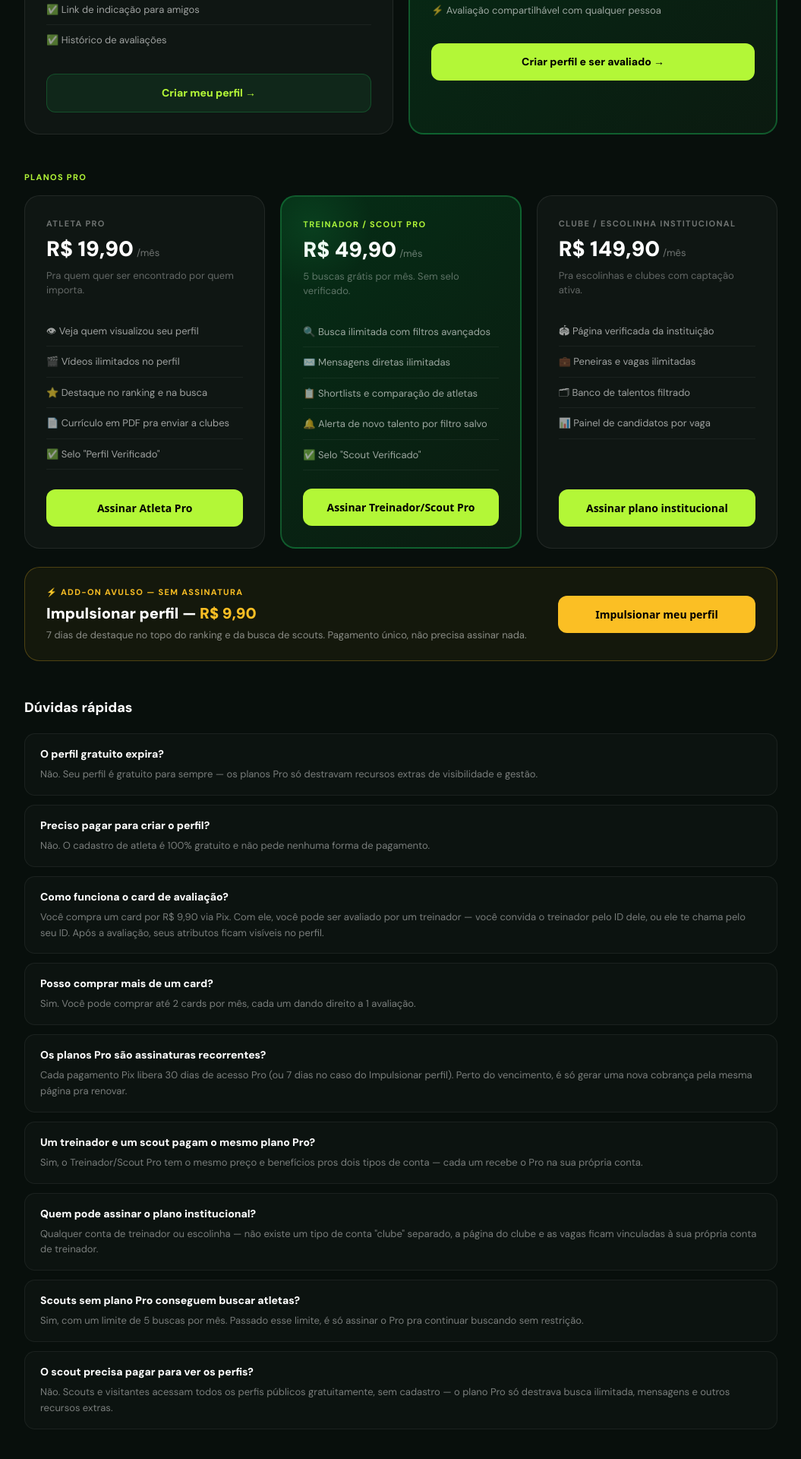
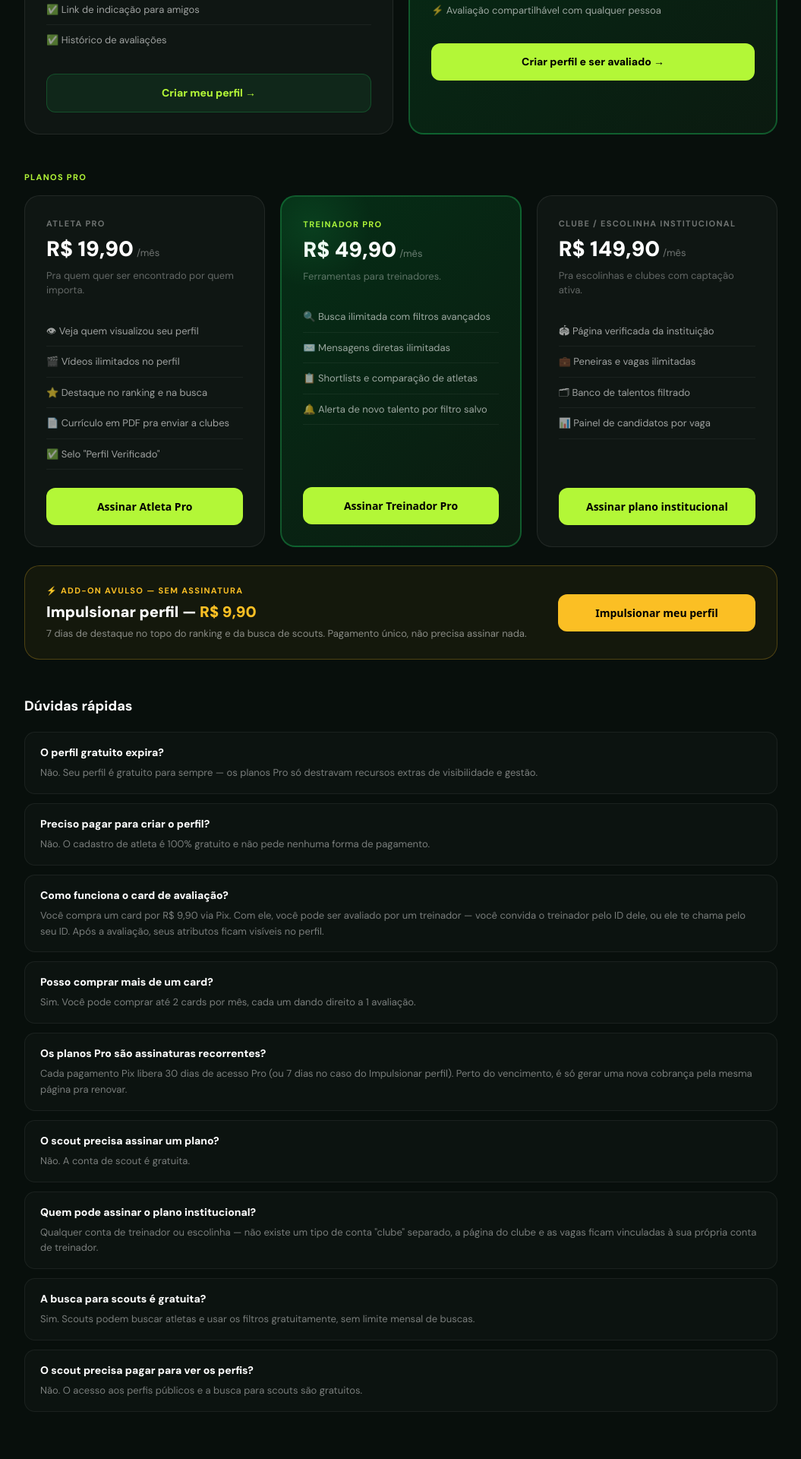
Before and after one commit to wrdiretoria/scoutbase, a Next.js app: page /planos in a window 1280 px wide. Shown: the part 759-2679 px from the top of the page at 76% size, without its empty margins (112-1167 px from the left). Built offline with nearby package versions, Linux system fonts and the light colour scheme; no server answers.

Commit message:
Make scout search free and remove scout subscription offers

```diff
--- a/src/app/planos/page.tsx
+++ b/src/app/planos/page.tsx
@@ -4,7 +4,7 @@ import PixCheckoutButton from '@/components/PixCheckoutButton'
 
 export const metadata: Metadata = {
   title: 'Planos | Meu Craque',
-  description: 'Perfil gratuito, avaliação avulsa por R$ 9,90 e os planos Pro — Atleta, Treinador/Scout e Clube institucional.',
+  description: 'Perfil gratuito, avaliação avulsa por R$ 9,90 e os planos Pro — Atleta, Treinador e Clube institucional.',
 }
 
 const FEATURE = { display: 'flex', alignItems: 'flex-start', gap: '10px', padding: '10px 0', borderBottom: '1px solid rgba(255,255,255,0.05)' } as const
@@ -219,19 +219,19 @@ export default function PlanosPage() {
           />
 
           <PlanCard
-            eyebrow="Treinador / Scout Pro"
+            eyebrow="Treinador Pro"
             preco="R$ 49,90"
             periodo="/mês"
-            subtitulo="5 buscas grátis por mês. Sem selo verificado."
+            subtitulo="Ferramentas para treinadores."
             destaque
             features={[
               '🔍  Busca ilimitada com filtros avançados',
               '✉️  Mensagens diretas ilimitadas',
               '📋  Shortlists e comparação de atletas',
               '🔔  Alerta de novo talento por filtro salvo',
-              '✅  Selo "Scout Verificado"',
+
             ]}
-            cta={<PixCheckoutButton produto="treinador_pro" label="Assinar Treinador/Scout Pro" corPrimaria="#b3f737" />}
+            cta={<PixCheckoutButton produto="treinador_pro" label="Assinar Treinador Pro" corPrimaria="#b3f737" />}
           />
 
           <PlanCard
@@ -298,20 +298,20 @@ export default function PlanosPage() {
               a: 'Cada pagamento Pix libera 30 dias de acesso Pro (ou 7 dias no caso do Impulsionar perfil). Perto do vencimento, é só gerar uma nova cobrança pela mesma página pra renovar.',
             },
             {
-              q: 'Um treinador e um scout pagam o mesmo plano Pro?',
-              a: 'Sim, o Treinador/Scout Pro tem o mesmo preço e benefícios pros dois tipos de conta — cada um recebe o Pro na sua própria conta.',
+              q: 'O scout precisa assinar um plano?',
+              a: 'Não. A conta de scout é gratuita.',
             },
             {
               q: 'Quem pode assinar o plano institucional?',
               a: 'Qualquer conta de treinador ou escolinha — não existe um tipo de conta "clube" separado, a página do clube e as vagas ficam vinculadas à sua própria conta de treinador.',
             },
             {
-              q: 'Scouts sem plano Pro conseguem buscar atletas?',
-              a: 'Sim, com um limite de 5 buscas por mês. Passado esse limite, é só assinar o Pro pra continuar buscando sem restrição.',
+              q: 'A busca para scouts é gratuita?',
+              a: 'Sim. Scouts podem buscar atletas e usar os filtros gratuitamente, sem limite mensal de buscas.',
             },
             {
               q: 'O scout precisa pagar para ver os perfis?',
-              a: 'Não. Scouts e visitantes acessam todos os perfis públicos gratuitamente, sem cadastro — o plano Pro só destrava busca ilimitada, mensagens e outros recursos extras.',
+              a: 'Não. O acesso aos perfis públicos e a busca para scouts são gratuitos.',
             },
           ].map(item => (
             <div key={item.q} style={{
--- a/src/app/scout/busca/page.tsx
+++ b/src/app/scout/busca/page.tsx
@@ -58,7 +58,7 @@ export default async function ScoutBuscaPage({ searchParams }: Props) {
   // esgotar, e nem consulta/loga nada se ele já tiver o plano Pro (unlimited).
   let buscasRestantes: number | null = null
   let buscaBloqueada = false
-  if (isScoutLogado && visitor) {
+  if (isScoutLogado && visitor && visitor.user_metadata?.tipo !== 'scout') {
     buscasRestantes = await buscasRestantesNoMes(admin, visitor.id)
     if (buscasRestantes === 0) {
       buscaBloqueada = true
@@ -221,7 +221,7 @@ export default async function ScoutBuscaPage({ searchParams }: Props) {
               Você usou suas 5 buscas grátis deste mês
             </p>
             <p style={{ margin: '0 0 20px', fontSize: '13px', color: 'rgba(255,255,255,0.45)', maxWidth: '380px', marginLeft: 'auto', marginRight: 'auto' }}>
-              Assine o Treinador/Scout Pro pra ter busca ilimitada com filtros avançados, mensagens diretas ilimitadas e alerta de novo talento.
+              Assine o Treinador Pro pra ter busca ilimitada com filtros avançados, mensagens diretas ilimitadas e alerta de novo talento.
             </p>
             <Link href="/planos" style={{
               display: 'inline-block', padding: '13px 28px', borderRadius: '12px',
--- a/src/lib/produtos.ts
+++ b/src/lib/produtos.ts
@@ -15,7 +15,7 @@ export type ProdutoConfig = {
 
 export const PRODUTOS: Record<ProdutoKey, ProdutoConfig> = {
   atleta_pro:    { valor: 19.90,  descricao: 'Atleta Pro — Meu Craque (30 dias)', tiposPermitidos: ['atleta'] },
-  treinador_pro: { valor: 49.90,  descricao: 'Treinador/Scout Pro — Meu Craque (30 dias)', tiposPermitidos: ['treinador', 'scout', 'escola'] },
+  treinador_pro: { valor: 49.90,  descricao: 'Treinador Pro — Meu Craque (30 dias)', tiposPermitidos: ['treinador', 'escola'] },
   clube:         { valor: 149.90, descricao: 'Clube/Escolinha institucional — Meu Craque (30 dias)', tiposPermitidos: ['treinador', 'escola'] },
   boost:         { valor: 9.90,   descricao: 'Impulsionar perfil — Meu Craque (7 dias em destaque)', tiposPermitidos: ['atleta'] },
 }
```
